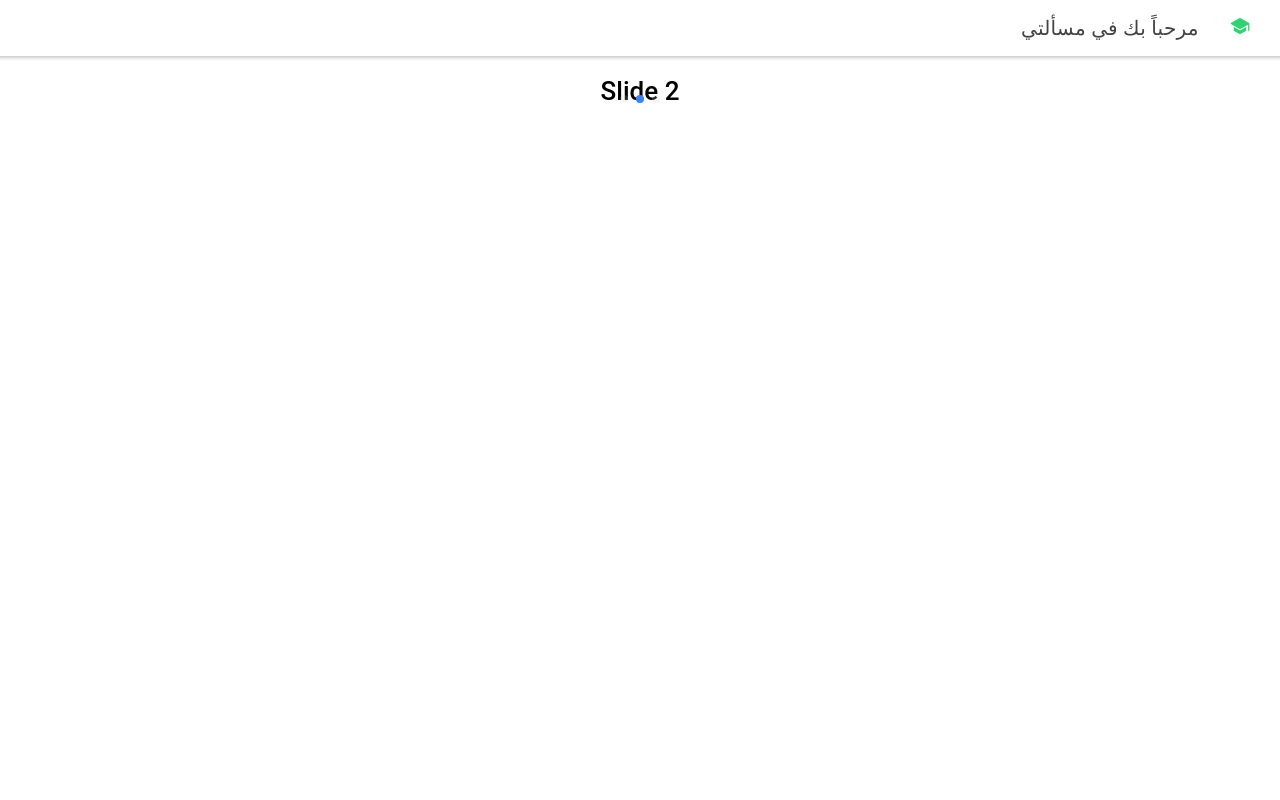
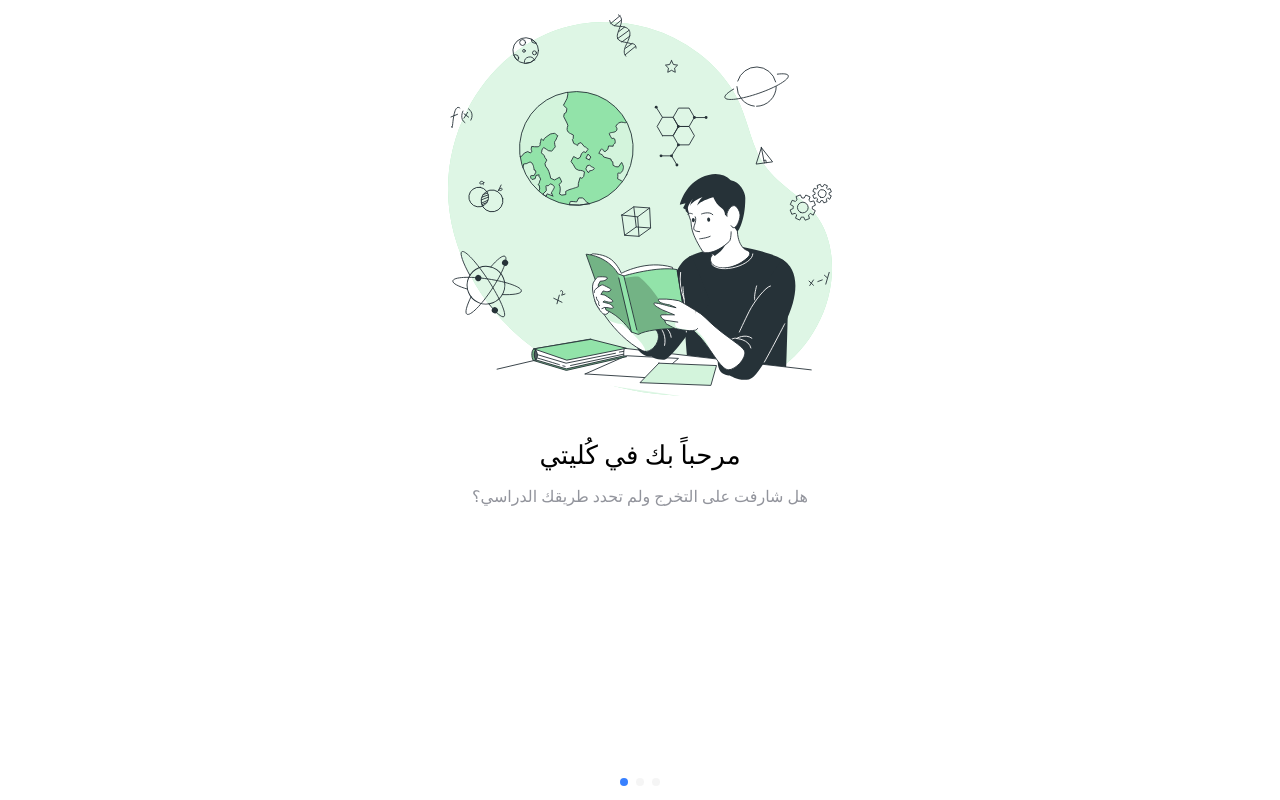
Before and after one commit to ShireenSehwail/Kolyati, a React (Create React App) app: page / in a window 1280 px wide. Built offline with nearby package versions, Linux system fonts and the light colour scheme.

Commit message:
working on the first slide

```diff
--- /dev/null
+++ b/src/components/Slides/FirstSlide/FirstSlide.tsx
@@ -0,0 +1,28 @@
+import { IonCol, IonContent, IonGrid, IonImg, IonRow, IonText } from '@ionic/react';
+import React from 'react';
+const FirstSlide:
+React.FC=()=>{
+const rowStyle={height:"400px"}
+return(
+<IonContent>
+<IonGrid>
+  <IonRow  >
+    <IonCol >
+    <IonImg style={rowStyle} src={require("../../../res/FirstSlide.svg")}/>
+
+    </IonCol>
+  </IonRow>
+  <IonRow>
+    <IonCol>
+      <IonText>
+      <h1>مرحباً بك في كُليتي</h1>
+      </IonText>
+      <IonText color="medium">
+        <h6>هل شارفت على التخرج ولم تحدد طريقك الدراسي؟</h6>
+      </IonText>
+    </IonCol>
+  </IonRow>
+</IonGrid>
+</IonContent>
+  )}
+export default FirstSlide;
--- /dev/null
+++ b/src/components/Slides/SecondSlide/SecondSlide.tsx
@@ -0,0 +1,6 @@
+import React from 'react';
+const SecondSlide:
+React.FC=()=>(
+  <h1>hi</h1>
+)
+export default SecondSlide;
--- a/src/components/Welcome/Welcome.tsx
+++ b/src/components/Welcome/Welcome.tsx
@@ -1,35 +1,21 @@
-import {  IonCol, IonContent, IonGrid, IonHeader, IonIcon, IonImg, IonList, IonListHeader, IonMenuButton, IonPage, IonRow, IonSlide, IonSlides, IonTitle, IonToolbar } from "@ionic/react";
-import { school } from "ionicons/icons";
+import {   IonContent, IonPage, IonSlide, IonSlides } from "@ionic/react";
 import React from "react";
+import FirstSlide from "../Slides/FirstSlide/FirstSlide";
+
 
  const Welcome :React.FC=()=>{const slideOpts = {
-    initialSlide: 1,
+    initialSlide: 0,
     speed: 400
   };
-  return( <IonPage dir="rtl">
-    <IonHeader>
-      <IonToolbar>
-        <IonTitle>
-        <IonGrid>
-      <IonRow>
-        <IonCol size=".5">
-            <IonIcon icon={school   }color="success">
-            </IonIcon>
-        </IonCol>
-        <IonCol size="11.5">
-         مرحباً بك في مسألتي
-</IonCol>
-
-      </IonRow>
-      </IonGrid>
-
-        </IonTitle>
-      </IonToolbar>
-    </IonHeader>
+  const style={
+    height: "100%"
+  }
+  return(
+    <IonPage>
     <IonContent>
-    <IonSlides pager={true} options={slideOpts}>
-      <IonSlide>
-        <h1>Slide 1</h1>
+    <IonSlides pager={true} options={slideOpts} style={style} >
+      <IonSlide >
+        <FirstSlide/>
       </IonSlide>
       <IonSlide>
         <h1>Slide 2</h1>
@@ -38,7 +24,7 @@ import React from "react";
         <h1>Slide 3</h1>
       </IonSlide>
     </IonSlides>
-    </IonContent>
-  </IonPage>
+  </IonContent>
+    </IonPage>
           )}
 export default Welcome;
--- a/src/containers/App.tsx
+++ b/src/containers/App.tsx
@@ -36,7 +36,7 @@ const App: React.FC = () =>{
   let page=null;
   if(firstTime)
   {
-page=<Welcome/>
+  page=<Welcome/>
   }
   else
   {
```
Also changed, not shown: src/res/FirstSlide.svg (added).
